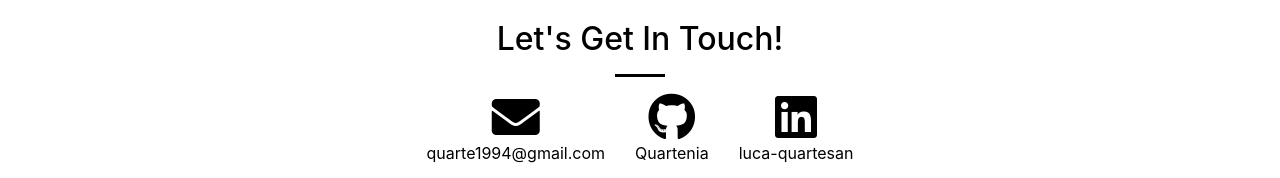
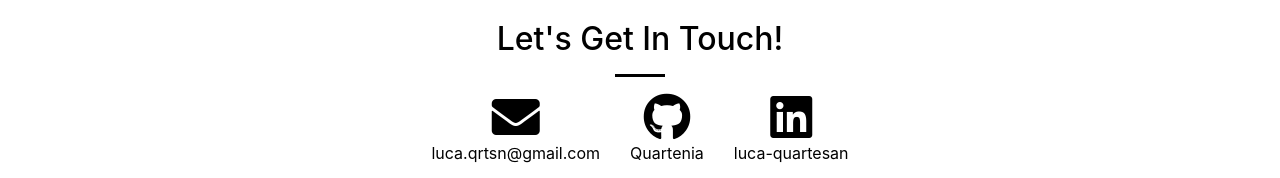
Before and after one commit to Quartenia/quartenia.github.io, a Jekyll site: the page built from _posts/projects/2018-09-05-CaptainStarshot.markdown, in a window 1280 px wide and 900 px high, scrolled down 1004 px. Shown: the part 719-897 px from the top of the window. Built offline with Jekyll 4.4.1, drawn with Linux system fonts in a browser that asks for light colours; nearby versions of some CDN libraries.

Commit message:
updated private email

```diff
--- a/_config.yml
+++ b/_config.yml
@@ -14,7 +14,7 @@
 # You can create any custom variable you would like, and they will be accessible
 # in the templates via {{ site.myvariable }}.
 title: Luca Quartesan - Procedural/Tool programmer
-email: quarte1994@gmail.com
+email: luca.qrtsn@gmail.com
 description: >- # this means to ignore newlines until "baseurl:"
   Write an awesome description for your new site here. You can edit this
   line in _config.yml. It will appear in your document head meta (for
```
